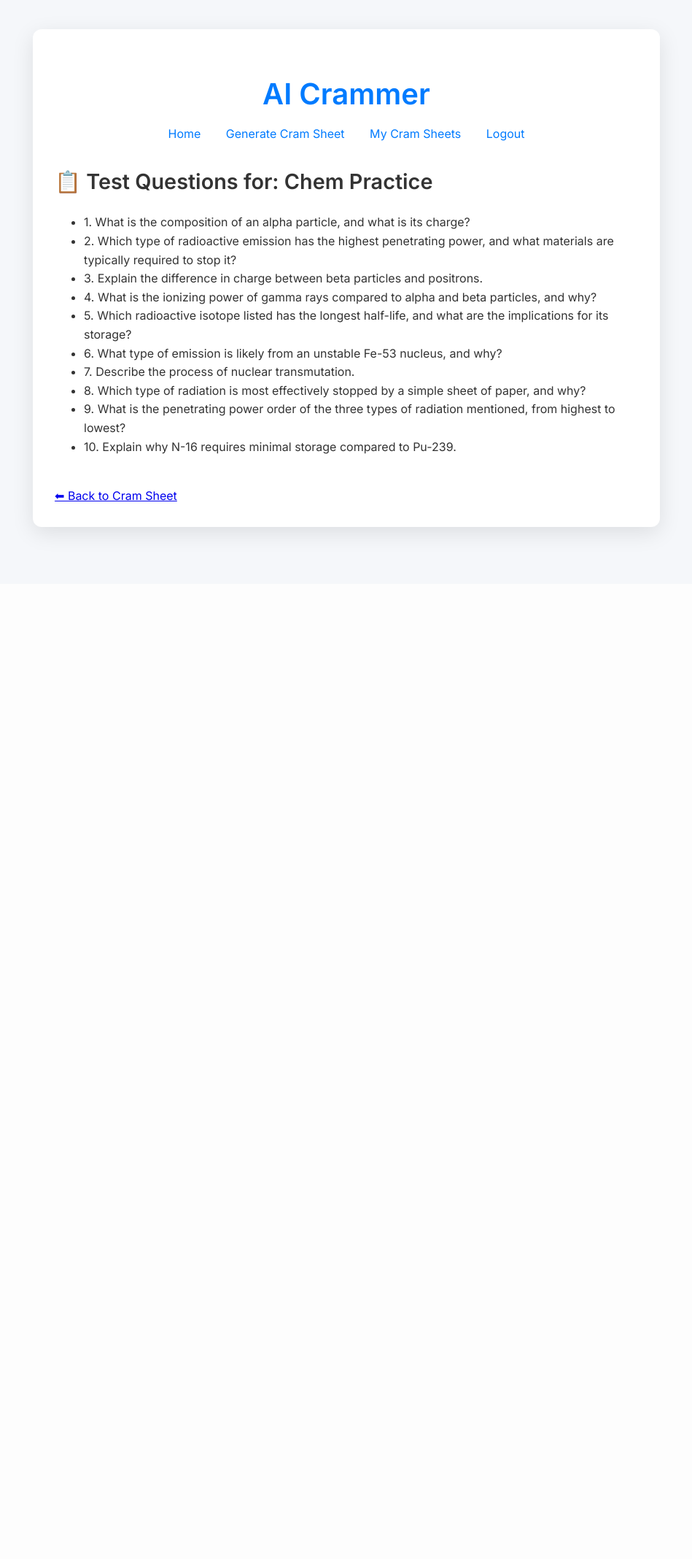
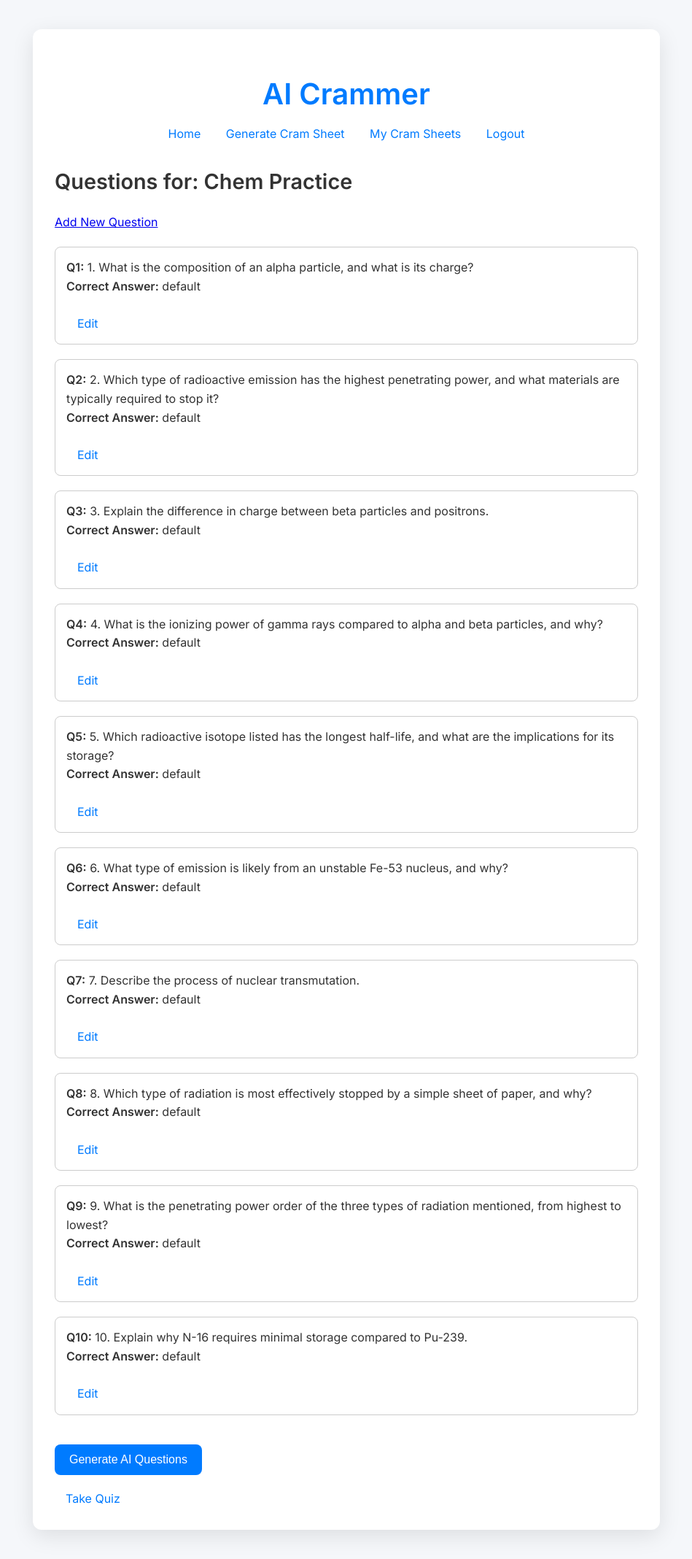
Before and after one commit to PedroGuitian/Cramora-AI, a Django app: page /cram-sheet/2/questions/ in a window 1280 px wide. Shown: the whole page at 73% size, without its empty margins (165-1114 px from the left). Before the commit the page ends 743 px from the top, so only its background shows below. Run offline with Django 5.2, Linux system fonts and the light colour scheme; a user stored in the database is signed in; data comes from the database, SQL or seed files in the repository; both versions use the stored data as it was after the commit.

Commit message:
Quiz Updates + Emoji Removal

````diff
--- a/cram_app/templates/cram_app/cram_sheet.html
+++ b/cram_app/templates/cram_app/cram_sheet.html
@@ -16,7 +16,7 @@
             {{ summary|safe }}
         </div>
         {% if user.is_authenticated %}
-            <button id="openSaveModal">💾 Save Cram Sheet</button>
+            <button id="openSaveModal">Save Cram Sheet</button>
 
             <div id="saveModal" style="display:none;" class="modal-overlay">
                 <div class="modal">
@@ -25,7 +25,7 @@
                     {% csrf_token %}
                     <input type="text" name="title" placeholder="title" required><br><br>
                     <input type="hidden" name="content" value="{{ summary }}">
-                    <button type="submit">💾 Save</button>
+                    <button type="submit">Save</button>
                     <button type="button" id="closeSaveModal">Cancel</button>
                   </form>
                 </div>
--- a/cram_app/templates/cram_app/cram_sheet_detail.html
+++ b/cram_app/templates/cram_app/cram_sheet_detail.html
@@ -18,15 +18,15 @@
     {% if not sheet.questions_generated %}
       <form method="post" action="{% url 'generate_questions' sheet.id %}" style="display: inline;">
         {% csrf_token %}
-        <button type="submit">🧠 Generate Questions</button>
+        <button type="submit">Generate Questions</button>
       </form>
     {% else %}
       <a href="{% url 'view_questions' sheet.id %}">
-        <button type="button">📋 Test Questions</button>
+        <button type="button">Test Questions</button>
       </a>
 
       <a href="{% url 'take_quiz' sheet.id %}">
-        <button type="button">🧪 Take Quiz</button>
+        <button type="button">Take Quiz</button>
       </a>
     {% endif %}
   </div>
--- a/cram_app/templates/cram_app/my_cram_sheets.html
+++ b/cram_app/templates/cram_app/my_cram_sheets.html
@@ -3,7 +3,7 @@
 {% block title %}My Cram Sheets{% endblock %}
 
 {% block content %}
-  <h2>📚 My Saved Cram Sheets</h2>
+  <h2>My Saved Cram Sheets</h2>
     <ul>
         {% for sheet in cram_sheets %}
             <li>
--- a/cram_app/templates/cram_app/view_questions.html
+++ b/cram_app/templates/cram_app/view_questions.html
@@ -1,16 +1,32 @@
 {% extends 'cram_app/layout.html' %}
 
-{% block title %}Test Questions - {{ sheet.title }}{% endblock %}
+{% block title %}Questions - {{ sheet.title }}{% endblock %}
 
 {% block content %}
-  <h2>📋 Test Questions for: {{ sheet.title }}</h2>
+  <h2>Questions for: {{ sheet.title }}</h2>
 
-  <ul>
+  <div style="margin-bottom: 20px;">
+    <a href="{% url 'add_question' sheet.id %}" class="button">Add New Question</a>
+  </div>
+
+  <div>
     {% for question in questions %}
-      <li>{{ question.question_text }}</li>
+      <div class="question-block" style="margin-bottom: 20px; padding: 15px; border: 1px solid #ccc; border-radius: 8px;">
+        <strong>Q{{ forloop.counter }}:</strong> {{ question.question_text }}<br>
+        <strong>Correct Answer:</strong> {{ question.correct_answer }}<br><br>
+        <a href="{% url 'edit_question' question.id %}" class="button nav-link">Edit</a>
+      </div>
+    {% empty %}
+      <p>No questions have been generated for this cram sheet yet.</p>
     {% endfor %}
-  </ul>
+  </div>
 
-  <br>
-  <a href="{% url 'cram_sheet_detail' sheet.id %}">⬅ Back to Cram Sheet</a>
+  <form method="post" action="{% url 'generate_questions' sheet.id %}" style="margin-top: 30px;">
+    {% csrf_token %}
+    <button type="submit" class="button">Generate AI Questions</button>
+  </form>
+
+  <div style="margin-top: 20px;">
+    <a href="{% url 'take_quiz' sheet.id %}" class="button nav-link">Take Quiz</a>
+  </div>
 {% endblock %}
--- a/cram_app/urls.py
+++ b/cram_app/urls.py
@@ -14,5 +14,7 @@ urlpatterns = [
     path('cram-sheet/<int:sheet_id>/questions/', views.view_questions, name='view_questions'),
     path('login/', CustomLoginView.as_view(), name='login'),
     path('logout/', CustomLogoutView.as_view(), name='logout'),
-    path('cram-sheet/<int:sheet_id>/quiz/', views.take_quiz, name='take_quiz')
+    path('cram-sheet/<int:sheet_id>/quiz/', views.take_quiz, name='take_quiz'),
+    path("question/<int:question_id>/edit/", views.edit_question, name="edit_question"),
+    path("cram-sheet/<int:sheet_id>/add-question/", views.add_question, name="add_question")
 ]
--- a/cram_app/views.py
+++ b/cram_app/views.py
@@ -10,6 +10,7 @@ from .models import CramSheet, TestQuestion
 from django.contrib.auth.views import LoginView, LogoutView
 from django.http import JsonResponse, HttpResponseBadRequest
 from django.core.serializers.json import DjangoJSONEncoder
+from .forms import TestQuestionForm, EditTestQuestionForm
 
 client = OpenAI(api_key=os.getenv("OPENAI_API_KEY"))
 
@@ -103,7 +104,7 @@ def delete_cram_sheet(request, sheet_id):
 def generate_questions(request, sheet_id):
     sheet = get_object_or_404(CramSheet, id=sheet_id, user=request.user)
 
-    if request.method == "POST" and not sheet.questions_generated:
+    if request.method == "POST":
         prompt = f"""
         Generate 5 multiple-choice quiz questions based on the following cram sheet.
         Each question should have a "question", a "correct_answer", and a list of exactly three "wrong_answers".
@@ -133,30 +134,32 @@ def generate_questions(request, sheet_id):
             )
 
             content = response.choices[0].message.content.strip()
+
+            # Remove ```json or ``` if present
             if content.startswith("```"):
-                content = content.strip("```")
+                content = content.strip("`")
                 content = content.replace("json", "", 1).strip()
 
-            # Try to parse the response as JSON
             questions = json.loads(content)
 
             for q in questions:
-                TestQuestion.objects.create(
-                    cram_sheet=sheet,
-                    question_text=q["question"],
-                    correct_answer=q["correct_answer"],
-                    wrong_answers=q["wrong_answers"]
-                )
+                if not TestQuestion.objects.filter(cram_sheet=sheet, question_text=q["question"]).exists():
+                    TestQuestion.objects.create(
+                        cram_sheet=sheet,
+                        question_text=q["question"],
+                        correct_answer=q["correct_answer"],
+                        wrong_answers=q["wrong_answers"]
+                    )
 
-            sheet.questions_generated = True
-            sheet.save()
-
-            return redirect("cram_sheet_detail", sheet_id=sheet.id)
+            return redirect("view_questions", sheet_id=sheet.id)
 
         except json.JSONDecodeError:
             return HttpResponseBadRequest("Failed to parse question JSON.")
         except Exception as e:
             return HttpResponseBadRequest(f"Something went wrong: {e}")
+
+    return redirect("view_questions", sheet_id=sheet.id)
+
 
 @login_required
 def view_questions(request, sheet_id):
@@ -185,3 +188,73 @@ def take_quiz(request, sheet_id):
         "cram_sheet": sheet,
         "questions": question_data  # ✅ serialized
     })
+
+@login_required
+def edit_question(request, question_id):
+    question = get_object_or_404(TestQuestion, id=question_id, cram_sheet__user=request.user)
+
+    if request.method == "POST":
+        form = EditTestQuestionForm(request.POST, instance=question)
+        if form.is_valid():
+            form.save()
+            return redirect("view_questions", sheet_id=question.cram_sheet.id)
+    else:
+        form = EditTestQuestionForm(instance=question)
+
+    return render(request, "cram_app/edit_question.html", {
+        "form": form,
+        "question": question
+    })
+
+@login_required
+def add_question(request, sheet_id):
+    sheet = get_object_or_404(CramSheet, id=sheet_id, user=request.user)
+
+    if request.method == "POST":
+        form = TestQuestionForm(request.POST)
+        if form.is_valid():
+            question = form.save(commit=False)
+            question.cram_sheet = sheet
+
+            # Generate wrong answers using GPT
+            prompt = f"""
+            Generate 3 wrong multiple-choice answers for the following question and its correct answer.
+            Do not include the correct answer in the list.
+
+            Question: {question.question_text}
+            Correct Answer: {question.correct_answer}
+
+            Return just a JSON list, e.g.:
+            ["Wrong Answer 1", "Wrong Answer 2", "Wrong Answer 3"]
+            """
+
+            try:
+                response = client.chat.completions.create(
+                    model="gpt-4o",
+                    messages=[
+                        {"role": "system", "content": "You are a helpful quiz assistant."},
+                        {"role": "user", "content": prompt}
+                    ],
+                    temperature=0.7,
+                    max_tokens=200
+                )
+
+                content = response.choices[0].message.content.strip()
+                if content.startswith("```"):
+                    content = content.strip("```")
+                    content = content.replace("json", "", 1).strip()
+
+                question.wrong_answers = json.loads(content)
+                question.save()
+                return redirect("view_questions", sheet_id=sheet.id)
+
+            except Exception as e:
+                return HttpResponseBadRequest(f"Failed to generate wrong answers: {e}")
+
+    else:
+        form = TestQuestionForm()
+
+    return render(request, "cram_app/add_question.html", {
+        "form": form,
+        "sheet": sheet
+    })
````
Also changed, not shown: cram_app/forms.py (added, +42 -0 lines), cram_app/templates/cram_app/add_question.html (added, +14 -0 lines), cram_app/templates/cram_app/edit_question.html (added, +29 -0 lines), db.sqlite3.
